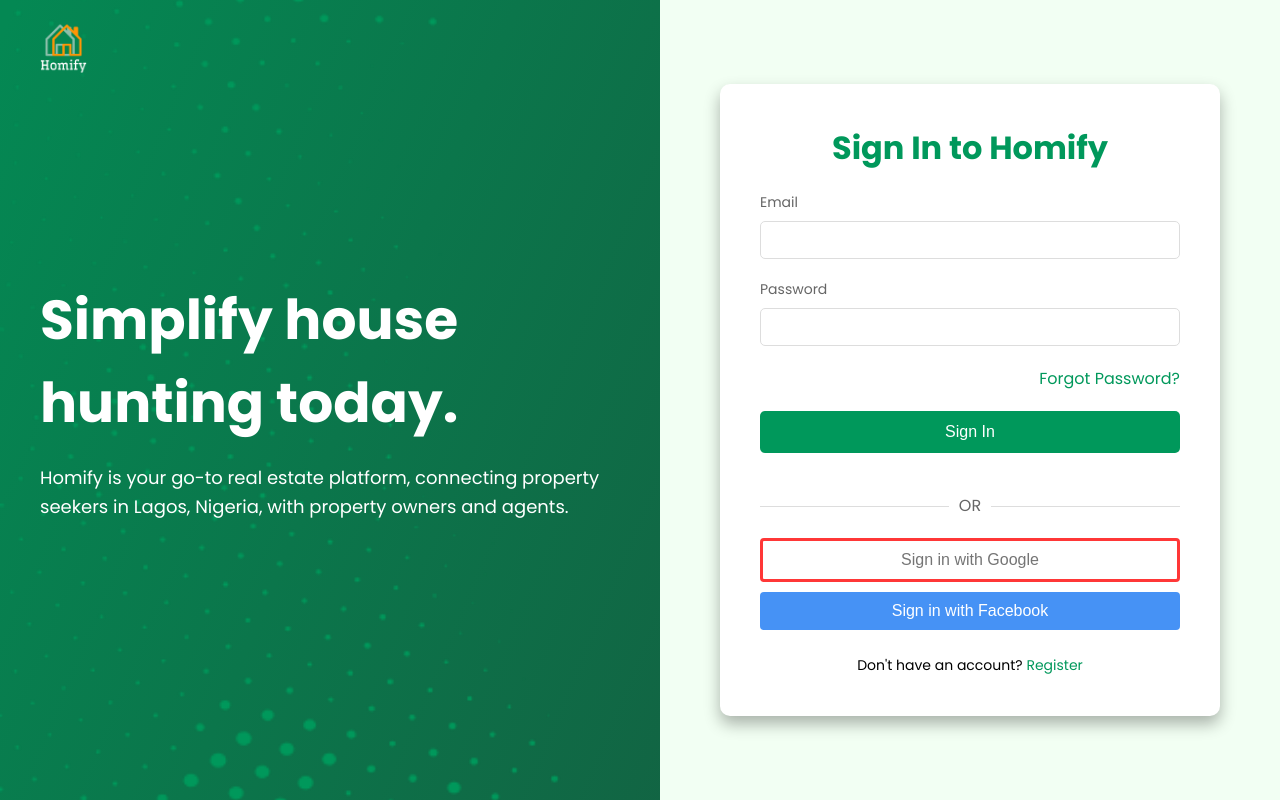
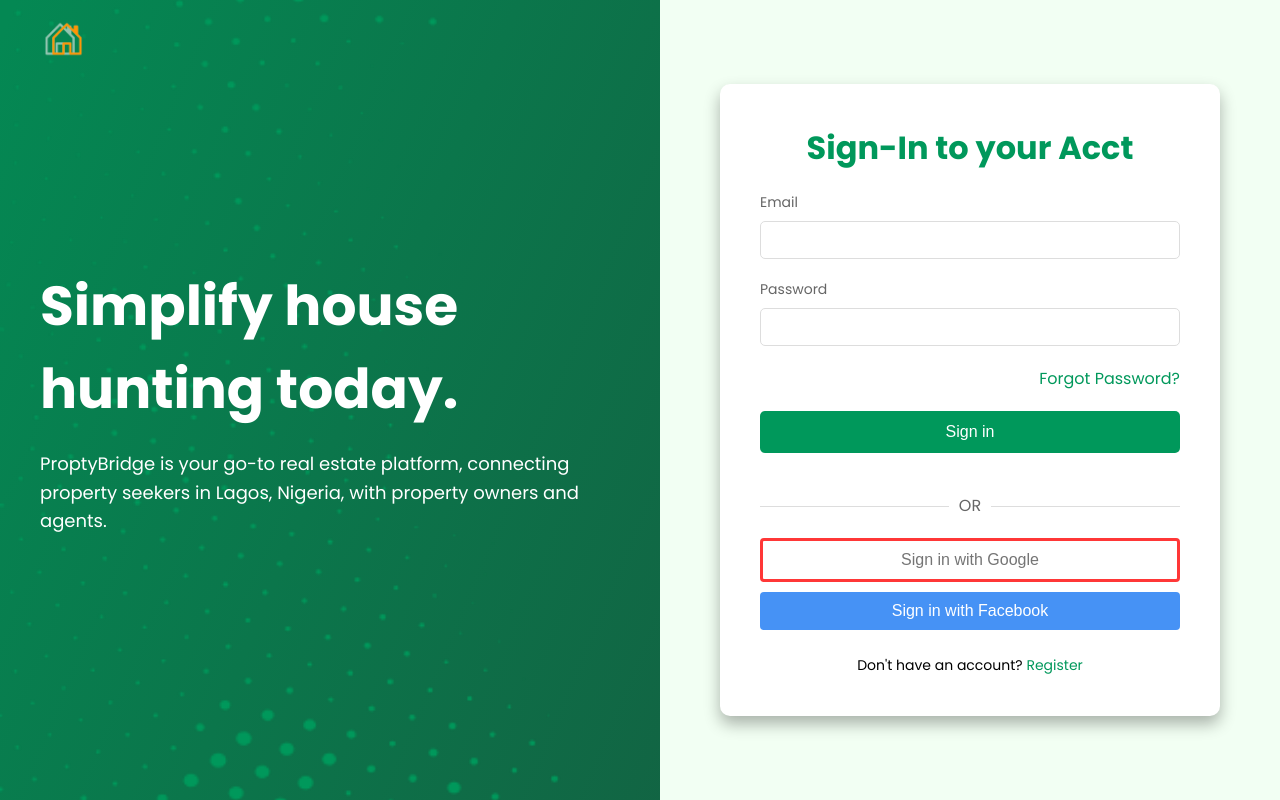
Before and after one commit to Samtegg/Homify, a React (Create React App) app: page /login in a window 1280 px wide. Built offline with nearby package versions, Linux system fonts and the light colour scheme.

Commit message:
change of name from Homify to proptyBridge and addition of th community page button to the headers

```diff
--- a/src/components/DashboardHeader.js
+++ b/src/components/DashboardHeader.js
@@ -27,6 +27,9 @@
             </a>
 
             <ul className="second-nav">
+                <Link to=''>
+                  <li className="reg"><a className="dash-anchor" href=" ">COMMUNITY</a></li>
+                </Link>
                 <Link to='/myproperties'>
                   <li className="reg"><a className="dash-anchor" href="./myproperties.html">MY PROPERTIES</a></li>
                 </Link>
--- a/src/components/Header.js
+++ b/src/components/Header.js
@@ -13,6 +13,7 @@
                         <Link to="/">
                             <a href="/index.html"><img className="logo" src={Logo} alt="Homify Logo" /></a>
                         </Link>
+
                         <a href="#" className="toggle-button">
                             <span className="bar"></span>
                             <span className="bar"></span>
@@ -21,6 +22,7 @@
                         <ul className="first-nav">
                             <li><a href="#home">HOME</a></li>
                             <li><a href="#services">SERVICES</a></li>
+                            <li><a href="#services">COMMUNITY</a></li>
                             <li><a href="#features">FEATURES</a></li>
                             <li><a href="#contact">CONTACT</a></li>
                         </ul>
--- a/src/pages/LandingPage.js
+++ b/src/pages/LandingPage.js
@@ -1,5 +1,6 @@
 import React from 'react'
 import '../index.css'
+// import Userdash from '../pages/Dashboard'
 import Header from '../components/Header.js'
 import Footer from '../components/Footer.js'
 import Newproperty from '../assets/newproperty.png'
@@ -34,8 +35,8 @@
             <Header />
 
                 <div class="homify-herosection" id="home">
-                    <h1>Homify Helping to Find <br /> the Dream Home.</h1>
-                    <p>Homify is here to find the best house for you,<br/> whether for sale or rent, with reliable sources.</p>
+                    <h1>ProptyBridge Helping to Find <br /> the Dream Home.</h1>
+                    <p>ProptyBridge is here to find the best house for you,<br/> whether for sale or rent, with reliable sources.</p>
                     <div class="hero-buttoncontainer">
                     <Link to='/register'>
                         <button class="hero-button"><a href="#recommendation">Find a House</a></button>
@@ -321,7 +322,7 @@
                     </div>
                 </div>
                 <div class="loadmore">
-                    <p><a href="./user-dashboard/userdash.html">Load More...</a></p>
+                    <p><Link to='/dashboard'><a href="./user-dashboard/userdash.html">Load More...</a></Link></p>
                 </div>
             </div>
 
@@ -367,14 +368,14 @@
                         </div>
                         <div class="contact-info">
                             <img src={Emailicon} alt="" />
-                            <a href=""><p>homify@gmail.com</p></a>
+                            <a href=""><p>ProptyBridge@gmail.com</p></a>
                         </div>
                     </div>
                     <div class="contact-image">
                         <a href=""><img src={Facebookicon} /></a>
                         <a href=""><img src={Twittericon} /></a>
                         <a href=""><img src={Instagramicon} /></a>
-                        <a href=""><p>Homify</p></a>
+                        <a href=""><p>ProptyBridge</p></a>
                     </div>
                 </div>
 
--- a/src/pages/Login.js
+++ b/src/pages/Login.js
@@ -54,12 +54,12 @@
     </div>
     <div className="content-wrapper">
       <h2>Simplify house hunting today.</h2>
-      <p>Homify is your go-to real estate platform, connecting property seekers in Lagos, Nigeria, with property owners and agents.</p>
+      <p>ProptyBridge is your go-to real estate platform, connecting property seekers in Lagos, Nigeria, with property owners and agents.</p>
     </div>
 
     <div className="form-wrapper">
       <div className="form-content">
-        <h1>Sign In to Homify</h1>
+        <h1>Sign-In to your Acct </h1>
         <form id="signinForm" onSubmit={handleSubmit}>
           <div className="input-group">
             <label for="email">Email</label>
@@ -72,7 +72,7 @@
           <div className="forgot-password">
             <a href="#" id="forgotPassword">Forgot Password?</a>
           </div>
-          <button  type="submit" id="sign-in">Sign In</button>
+          <button type="submit" id="sign-in"><Link to='/dashboard'><a >Sign in</a></Link></button>
           <div className="or-divider">
             <span>OR</span>
           </div>
@@ -84,6 +84,7 @@
             <p className="message">Don't have an account? <a href="">Register</a></p>
           </Link>
 
+
         </form>
       </div>
 
--- a/src/pages/Register.js
+++ b/src/pages/Register.js
@@ -74,11 +74,11 @@
     </div>
     <div className="content-wrapper">
       <h2>Simplify house hunting today.</h2>
-      <p>Homify is your go-to real estate platform, connecting property seekers in Lagos, Nigeria, with property owners and agents.</p>
+      <p>ProptyBridge is your go-to real estate platform, connecting property seekers in Lagos, Nigeria, with property owners and agents.</p>
     </div>
     <div className="form-wrapper">
       <div className="form-content">
-        <h1>Create Your Homify Account</h1>
+        <h1>Create Your Account</h1>
         <form id="registerForm" onSubmit={handleSubmit}>
           <div className="input-group">
             <label htmlFor="name">Full Name</label>
@@ -108,13 +108,13 @@
               <option value="agent">Agent</option>
             </select>
           </div>
-          <button type="submit" id="register-btn">Register</button>
+          <button type="submit" id="register-btn"><Link to='/dashboard'><a>Register</a></Link></button>
           <div className="social-login">
             <button type="button" className="social-btn google-btn">Register with Google</button>
             <button type="button" className="social-btn facebook-btn">Register with Facebook</button>
           </div>
           <Link to='/login'>
-            <p className="message">Already have an account? Sign In</p>
+            <p className="message">Already have an account? <a href="">Sign In</a></p>
           </Link>
         </form>
       </div>
```
Also changed, not shown: src/assets/logo.png.
